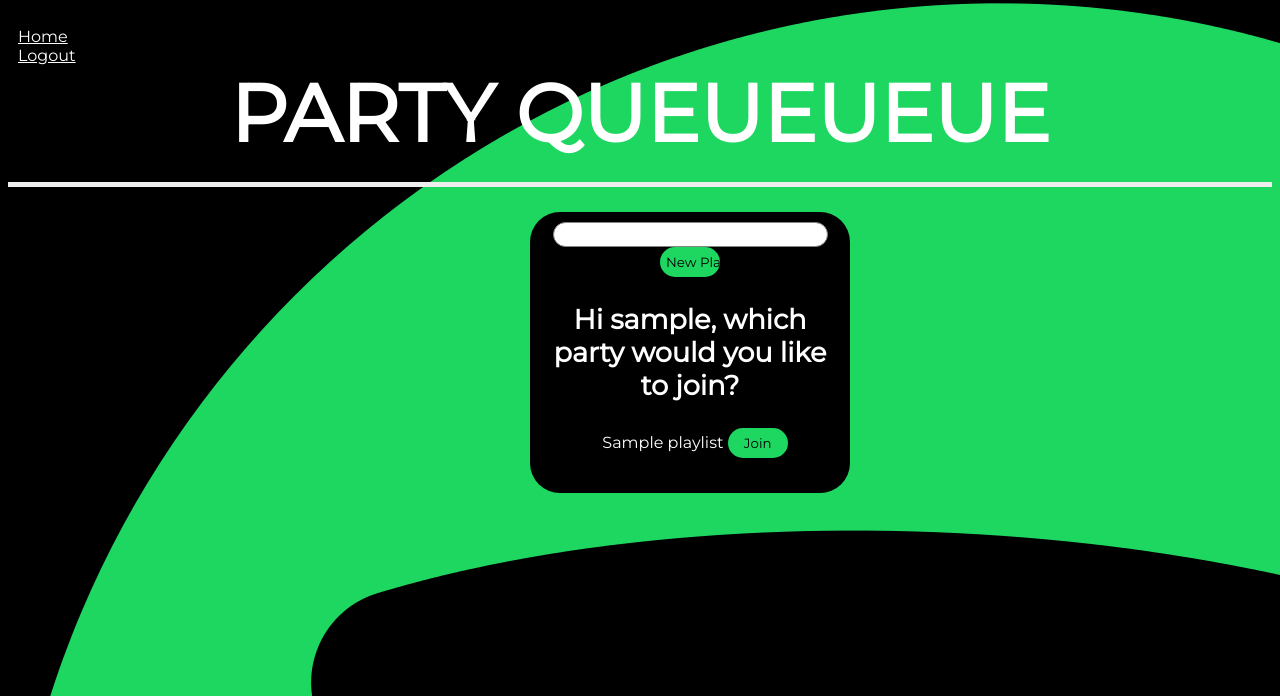
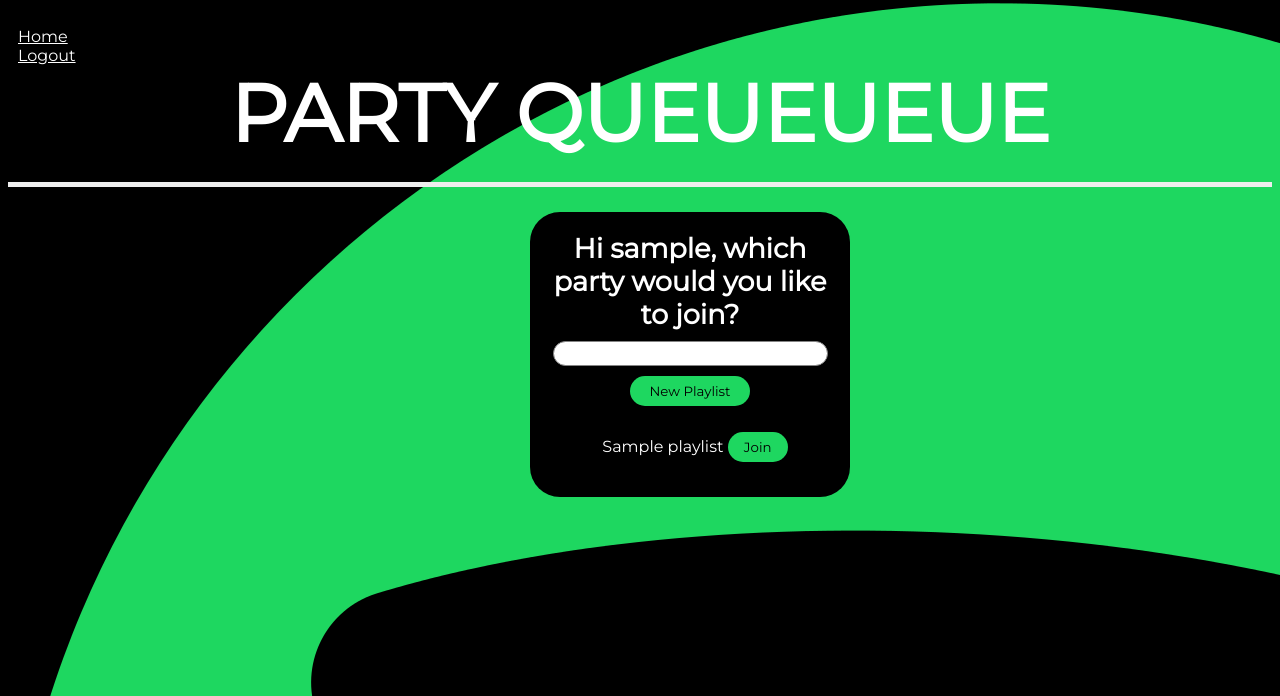
Before and after one commit to PiaKochar/party_queue, a Flask app: template app/templates/index.html in a window 1280 px wide. Shown: the top 696 px of the page. Run offline with Flask 2, Linux system fonts and the light colour scheme; the template is opened without the code that fills it: most values are stand-ins (such as "Sample title", 1, 10 or a date in 2020).

Commit message:
FINISHED

```diff
--- a/app/static/style.css
+++ b/app/static/style.css
@@ -20,8 +20,9 @@ p 				      { padding-left: 10px; color: white; display:block;}
 				          font-family: 'Montserrat' ;
 				          cursor:pointer;
                   width: 60;
-                  height: 30;
+                  height: 30;;
                   border: none;}
+.pad            { padding:10px; }
 .greenbutton    { background-color: 1ed760;
                   -webkit-border-radius: 30px;
                   -moz-border-radius: 30px;
@@ -29,6 +30,15 @@ p 				      { padding-left: 10px; color: white; display:block;}
                   font-family: 'Montserrat' ;
                   cursor:pointer;
                   width: 60;
+                  height: 30;
+                  border: none;}
+.greenbutton-2  { background-color: 1ed760;
+                  -webkit-border-radius: 30px;
+                  -moz-border-radius: 30px;
+                  color: black;
+                  font-family: 'Montserrat' ;
+                  cursor:pointer;
+                  width: 120;
                   height: 30;
                   border: none;}
 .addbutton      { float:left;
--- a/app/templates/index.html
+++ b/app/templates/index.html
@@ -3,11 +3,12 @@
     <h1 class = "header">PARTY QUEUEUEUE</h1>
     <div class ="main-body">
     <div class="default-center">
+    <h2>Hi {{username}}, which party would you like to join?</h2>
     <form action="." method="POST">
         <input type="text" name="text" class="textbox">
-        <input type="submit" name="new-playlist" class="greenbutton" value="New Playlist">
+        <div class="pad">
+        <input type="submit" name="new-playlist" class="greenbutton-2" value="New Playlist"> </div>
     </form>
-    <h2>Hi {{username}}, which party would you like to join?</h2>
     {% for playlist in playlists %}
     <form action="." method="POST">
     <p>
```
Also changed, not shown: app/views.py (+11 -11 lines), 1 other file.
